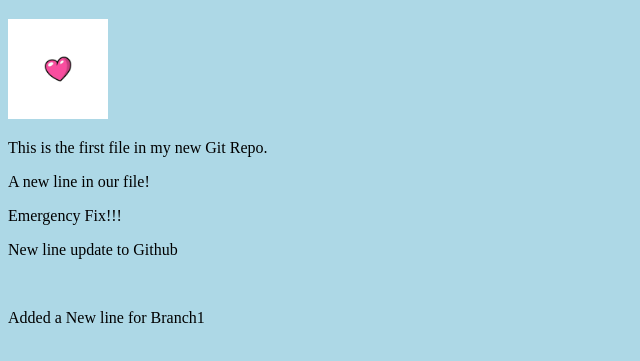
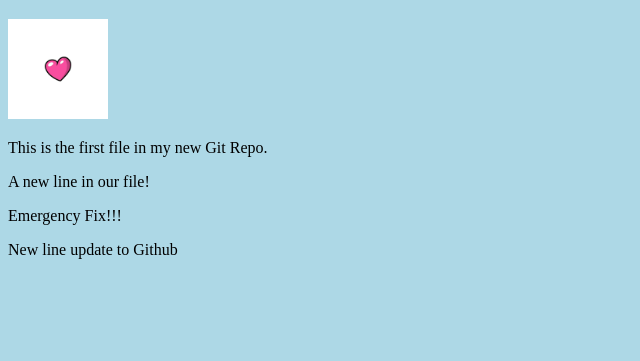
Before and after one commit to praveenajose/hello-world, a plain HTML site: page index.html in a window 1280 px wide. Shown: the part 61-422 px from the top of the page, without its empty margins (0-640 px from the left). Drawn offline with Linux system fonts and the light colour scheme.

Commit message:
Revert "Update readme"

```diff
--- a/index.html
+++ b/index.html
@@ -13,8 +13,6 @@ style="width:10%;max-width:100px"></div>
 <p>A new line in our file!</p>
 <p>Emergency Fix!!!</p>
 <p>New line update to Github</p>
-  <br/>
-<p>Added a New line for Branch1</p>
 
 </body>
 </html>
```
Also changed, not shown: Readme.txt.
